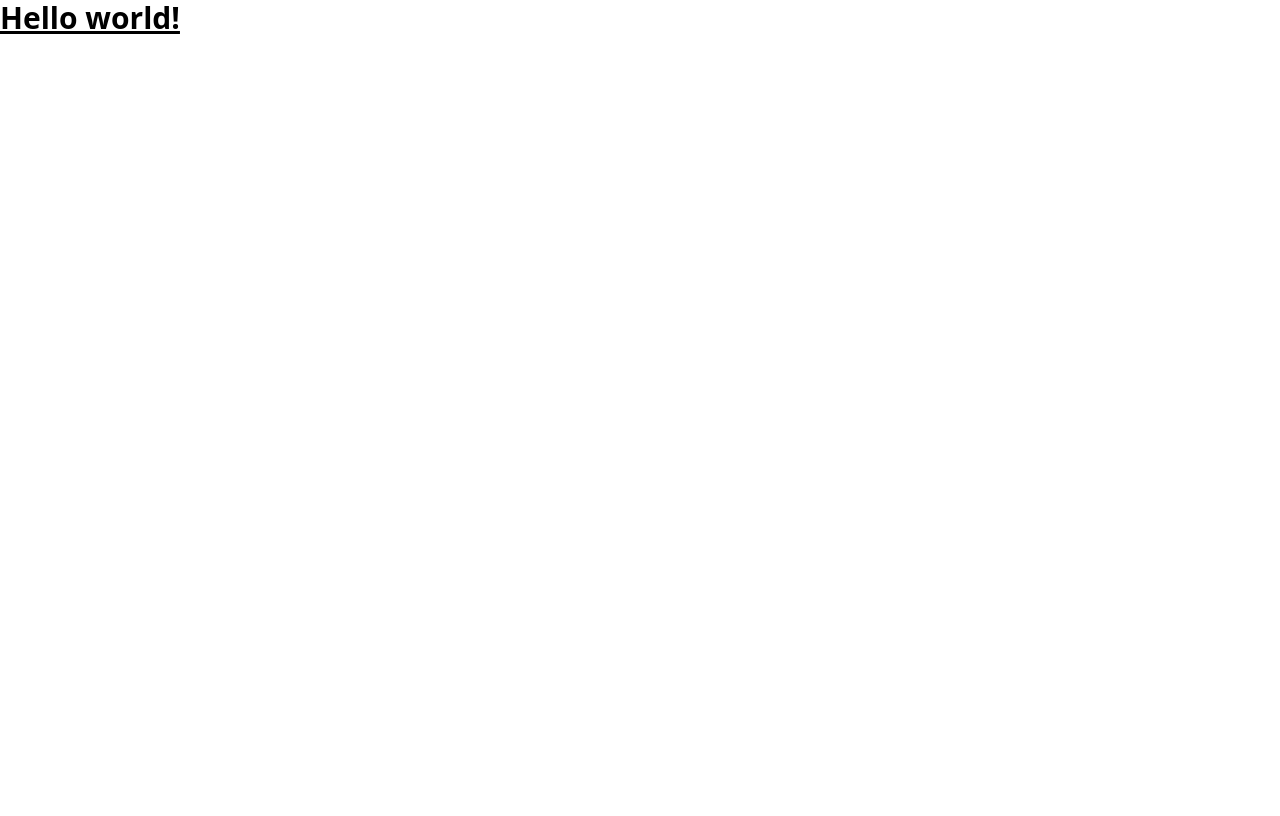
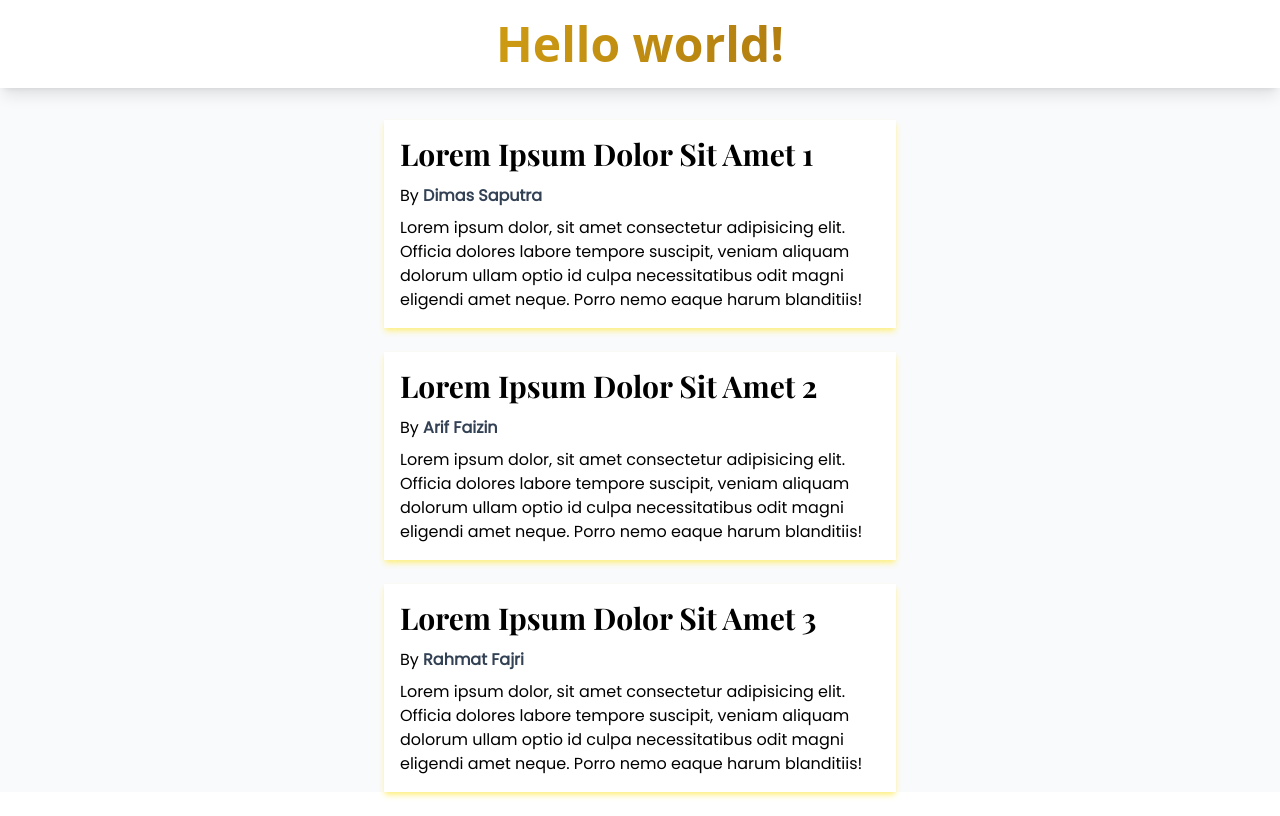
Before and after one commit to virgiawankusuma/Tailwind-CSS-Learning, a React (Create React App) app: page / in a window 1280 px wide. Built offline with nearby package versions, Linux system fonts and the light colour scheme.

Commit message:
making article list with basic utility tailwind (spacing, typography, background color, and color)

```diff
--- a/src/components/App.js
+++ b/src/components/App.js
@@ -1,10 +1,21 @@
 import React from 'react';
 
-function App () {
+import { getData } from '../utils/data';
+
+import ArticleList from './ArticleList';
+
+function App() {
+  const articles = getData();
+
   return (
-    <h1 className="text-3xl font-bold underline">
-      Hello world!
-    </h1>
+    <div className="bg-gray-50">
+      <header className="mb-8 text-center bg-white shadow-lg py-5">
+        <h1 className="text-5xl font-bold underline text-transparent bg-gradient-to-r from-yellow-400 to-yellow-800 bg-clip-text">
+          Hello world!
+        </h1>
+      </header>
+      <ArticleList articles={articles}/>
+    </div>
   );
 }
 
--- /dev/null
+++ b/src/components/ArticleItem.js
@@ -0,0 +1,17 @@
+import React from 'react';
+
+function ArticleItem({ title, excerpt, author, username }) {
+  return (
+    <div className="p-4 shadow-yellow-200 shadow-md mb-6 max-w-lg mx-auto bg-white">
+      <h2 className="mb-3 font-playfairDisplay text-3xl">{title}</h2>
+      <div className="font-poppins">
+        <div className="mb-2">
+          By <a href={`https://example.com/username/${username}`} className="font-bold text-slate-700 hover:text-slate-400">{author}</a>
+        </div>
+        <p>{excerpt}</p>
+      </div>
+    </div>
+  );
+}
+
+export default ArticleItem;
--- /dev/null
+++ b/src/components/ArticleList.js
@@ -0,0 +1,17 @@
+import React from 'react';
+
+import ArticleItem from './ArticleItem';
+
+function ArticleList({ articles }) {
+  return (
+    <section>
+      {
+        articles.map((article) => (
+          <ArticleItem key={article.id} {...article} />
+        ))
+      }
+    </section>
+  );
+}
+
+export default ArticleList;
--- a/src/index.js
+++ b/src/index.js
@@ -2,6 +2,7 @@ import React from 'react';
 import { createRoot } from 'react-dom/client';
 
 import './index.css';
+import './styles/main.css';
 
 import App from './components/App';
 
--- /dev/null
+++ b/src/styles/main.css
@@ -0,0 +1 @@
+@import url('https://fonts.googleapis.com/css2?family=Playfair+Display:wght@700&family=Poppins&display=swap');
--- /dev/null
+++ b/src/utils/data.js
@@ -0,0 +1,45 @@
+const getData = () => {
+  return [
+    {
+      id: 1,
+      title: "Lorem Ipsum Dolor Sit Amet 1",
+      excerpt:
+        "Lorem ipsum dolor, sit amet consectetur adipisicing elit. Officia dolores labore tempore suscipit, veniam aliquam dolorum ullam optio id culpa necessitatibus odit magni eligendi amet neque. Porro nemo eaque harum blanditiis!",
+      content: `<p>Luctus venenatis lectus magna fringilla. Facilisis volutpat est velit egestas dui id ornare arcu odio. Odio aenean sed adipiscing diam. Malesuada fames ac turpis egestas integer eget aliquet nibh. Tempor id eu nisl nunc mi ipsum faucibus. Egestas diam in arcu cursus euismod.</p>
+<p>Sed libero enim sed faucibus turpis in eu. Ornare lectus sit amet est placerat in egestas. Purus ut faucibus pulvinar elementum. Dictum non consectetur a erat nam at. Adipiscing commodo elit at imperdiet. Tempor id eu nisl nunc mi ipsum. Venenatis a condimentum vitae sapien pellentesque habitant morbi tristique.</p>
+<p>Nunc non blandit massa enim nec dui nunc mattis. Facilisis magna etiam tempor orci eu lobortis elementum nibh tellus. Duis at consectetur lorem donec massa sapien faucibus et. Turpis tincidunt id aliquet risus feugiat. Cras tincidunt lobortis feugiat vivamus at. Hendrerit dolor magna eget est lorem ipsum. Risus sed vulputate odio ut enim. Eu sem integer vitae justo eget magna fermentum iaculis. Vulputate dignissim suspendisse in est ante. Velit aliquet sagittis id consectetur purus ut faucibus.</p>
+<p>Integer quis auctor elit sed vulputate mi sit amet. Cras tincidunt lobortis feugiat vivamus at augue eget arcu dictum. Sit amet porttitor eget dolor morbi non. Aenean pharetra magna ac placerat vestibulum lectus. Penatibus et magnis dis parturient montes nascetur.</p>
+<p>Quis imperdiet massa tincidunt nunc pulvinar sapien et. Quis varius quam quisque id. Adipiscing diam donec adipiscing tristique risus. Malesuada fames ac turpis egestas sed tempus urna et. Sit amet mattis vulputate enim nulla aliquet porttitor lacus. Tristique senectus et netus et malesuada fames.</p>`,
+      author: "Dimas Saputra",
+      username: "dimasmds",
+    },
+    {
+      id: 2,
+      title: "Lorem Ipsum Dolor Sit Amet 2",
+      excerpt:
+        "Lorem ipsum dolor, sit amet consectetur adipisicing elit. Officia dolores labore tempore suscipit, veniam aliquam dolorum ullam optio id culpa necessitatibus odit magni eligendi amet neque. Porro nemo eaque harum blanditiis!",
+      content: `<p>Luctus venenatis lectus magna fringilla. Facilisis volutpat est velit egestas dui id ornare arcu odio. Odio aenean sed adipiscing diam. Malesuada fames ac turpis egestas integer eget aliquet nibh. Tempor id eu nisl nunc mi ipsum faucibus. Egestas diam in arcu cursus euismod.</p>
+<p>Sed libero enim sed faucibus turpis in eu. Ornare lectus sit amet est placerat in egestas. Purus ut faucibus pulvinar elementum. Dictum non consectetur a erat nam at. Adipiscing commodo elit at imperdiet. Tempor id eu nisl nunc mi ipsum. Venenatis a condimentum vitae sapien pellentesque habitant morbi tristique.</p>
+<p>Nunc non blandit massa enim nec dui nunc mattis. Facilisis magna etiam tempor orci eu lobortis elementum nibh tellus. Duis at consectetur lorem donec massa sapien faucibus et. Turpis tincidunt id aliquet risus feugiat. Cras tincidunt lobortis feugiat vivamus at. Hendrerit dolor magna eget est lorem ipsum. Risus sed vulputate odio ut enim. Eu sem integer vitae justo eget magna fermentum iaculis. Vulputate dignissim suspendisse in est ante. Velit aliquet sagittis id consectetur purus ut faucibus.</p>
+<p>Integer quis auctor elit sed vulputate mi sit amet. Cras tincidunt lobortis feugiat vivamus at augue eget arcu dictum. Sit amet porttitor eget dolor morbi non. Aenean pharetra magna ac placerat vestibulum lectus. Penatibus et magnis dis parturient montes nascetur.</p>
+<p>Quis imperdiet massa tincidunt nunc pulvinar sapien et. Quis varius quam quisque id. Adipiscing diam donec adipiscing tristique risus. Malesuada fames ac turpis egestas sed tempus urna et. Sit amet mattis vulputate enim nulla aliquet porttitor lacus. Tristique senectus et netus et malesuada fames.</p>`,
+      author: "Arif Faizin",
+      username: "arifaizin",
+    },
+    {
+      id: 3,
+      title: "Lorem Ipsum Dolor Sit Amet 3",
+      excerpt:
+        "Lorem ipsum dolor, sit amet consectetur adipisicing elit. Officia dolores labore tempore suscipit, veniam aliquam dolorum ullam optio id culpa necessitatibus odit magni eligendi amet neque. Porro nemo eaque harum blanditiis!",
+      content: `<p>Luctus venenatis lectus magna fringilla. Facilisis volutpat est velit egestas dui id ornare arcu odio. Odio aenean sed adipiscing diam. Malesuada fames ac turpis egestas integer eget aliquet nibh. Tempor id eu nisl nunc mi ipsum faucibus. Egestas diam in arcu cursus euismod.</p>
+<p>Sed libero enim sed faucibus turpis in eu. Ornare lectus sit amet est placerat in egestas. Purus ut faucibus pulvinar elementum. Dictum non consectetur a erat nam at. Adipiscing commodo elit at imperdiet. Tempor id eu nisl nunc mi ipsum. Venenatis a condimentum vitae sapien pellentesque habitant morbi tristique.</p>
+<p>Nunc non blandit massa enim nec dui nunc mattis. Facilisis magna etiam tempor orci eu lobortis elementum nibh tellus. Duis at consectetur lorem donec massa sapien faucibus et. Turpis tincidunt id aliquet risus feugiat. Cras tincidunt lobortis feugiat vivamus at. Hendrerit dolor magna eget est lorem ipsum. Risus sed vulputate odio ut enim. Eu sem integer vitae justo eget magna fermentum iaculis. Vulputate dignissim suspendisse in est ante. Velit aliquet sagittis id consectetur purus ut faucibus.</p>
+<p>Integer quis auctor elit sed vulputate mi sit amet. Cras tincidunt lobortis feugiat vivamus at augue eget arcu dictum. Sit amet porttitor eget dolor morbi non. Aenean pharetra magna ac placerat vestibulum lectus. Penatibus et magnis dis parturient montes nascetur.</p>
+<p>Quis imperdiet massa tincidunt nunc pulvinar sapien et. Quis varius quam quisque id. Adipiscing diam donec adipiscing tristique risus. Malesuada fames ac turpis egestas sed tempus urna et. Sit amet mattis vulputate enim nulla aliquet porttitor lacus. Tristique senectus et netus et malesuada fames.</p>`,
+      author: "Rahmat Fajri",
+      username: "rfajri27",
+    },
+  ];
+};
+
+export { getData };
--- a/tailwind.config.js
+++ b/tailwind.config.js
@@ -3,7 +3,12 @@ module.exports = {
     './src/**/*.{js,jsx,ts,tsx}',
   ],
   theme: {
-    extend: {},
+    extend: {
+      fontFamily: {
+        'poppins': ['Poppins'],
+        'playfairDisplay': ['Playfair Display']
+      }
+    },
   },
   plugins: [],
 }
```
